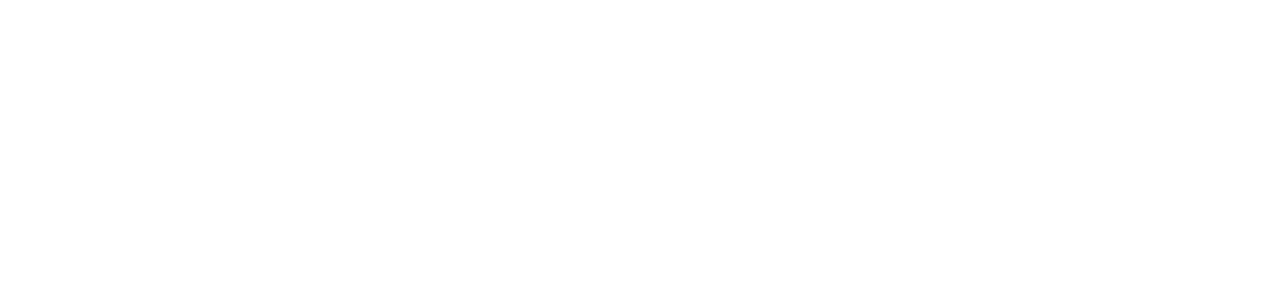
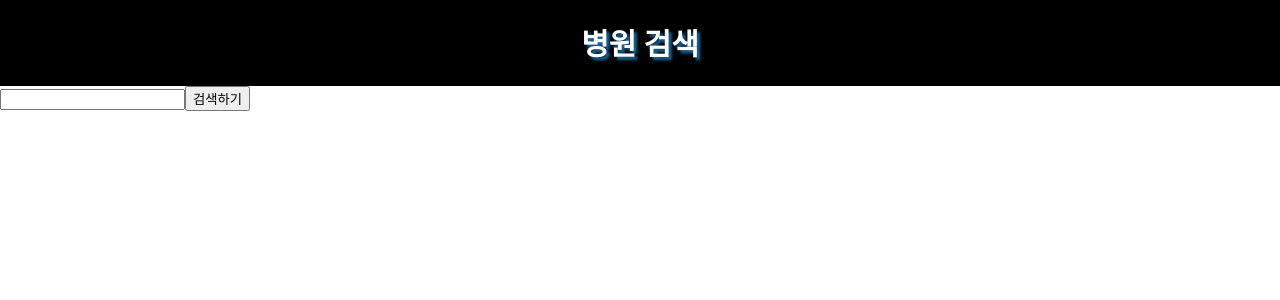
Before and after one commit to skymill2000/fintech220919, a React (Create React App) app in the folder insure/: page /hospital in a window 1280 px wide. Before the commit this address had no page. Shown: the top 300 px of the page. Built offline with nearby package versions, Linux system fonts and the light colour scheme.

Commit message:
병원 검색 페이지 기본 구성 추가

```diff
--- a/insure/src/App.js
+++ b/insure/src/App.js
@@ -5,6 +5,7 @@
 import AxiosComponent from "./components/AxiosComponent";
 import NewsPage from "./page/NewsPage";
 import PharmacyPage from "./page/PharmacyPage";
+import HospitalPage from "./page/HospitalPage";
 
 function App() {
   return (
@@ -15,6 +16,7 @@
         <Route path="/axios" element={<AxiosComponent />}></Route>
         <Route path="/news" element={<NewsPage />}></Route>
         <Route path="/pharmacy" element={<PharmacyPage />}></Route>
+        <Route path="/hospital" element={<HospitalPage />}></Route>
       </Routes>
     </BrowserRouter>
   );
--- /dev/null
+++ b/insure/src/page/HospitalPage.js
@@ -0,0 +1,35 @@
+import axios from "axios";
+import React, { useState } from "react";
+import AppBar from "../components/Common/AppBar";
+import SearchInput from "../components/news/SearchInput";
+
+const HospitalPage = () => {
+  const [searchInput, setSearchInput] = useState("");
+  const [hospitalList, setHospitalList] = useState([]);
+
+  const handleChange = (event) => {
+    const { value } = event.target;
+    setSearchInput(value);
+  };
+  const handleClick = () => {};
+
+  return (
+    <div>
+      {/*
+            1.POST-MAN 을 통해서 '건강보험심사평가원_병원정보서비스' 테스트.
+            2.요청 리스폰스를 확인 후 소스 코드 작성
+             - NEWS api 와 동일한 형태의 리스트 작성
+             1. 구성요소 만들기 인풋, 버튼
+             2. 이벤트 바인딩
+             3. aixos 요청 작성하기
+        */}
+      <AppBar title={"병원 검색"}></AppBar>
+      <SearchInput
+        handleChange={handleChange}
+        handleClick={handleClick}
+      ></SearchInput>
+    </div>
+  );
+};
+
+export default HospitalPage;
```
